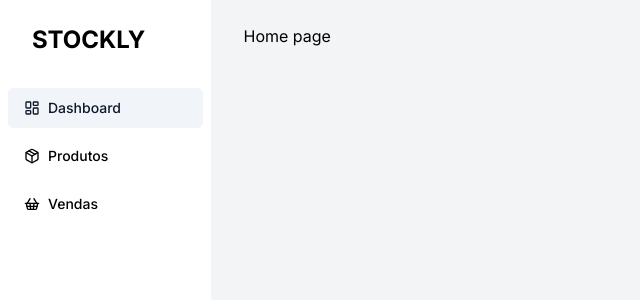
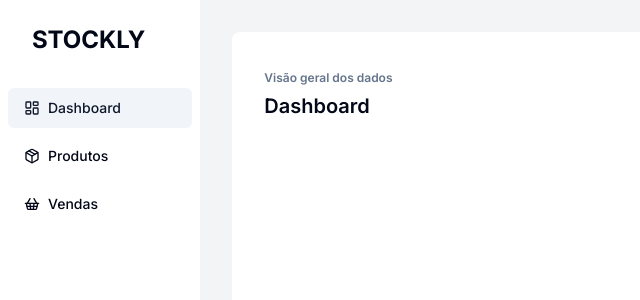
Before and after one commit to devpedro-dias/stockly, a Next.js app: page / in a window 1280 px wide. Shown: the top 300 px of the page, without its empty margins (0-640 px from the left). Built offline with nearby package versions, Linux system fonts and the light colour scheme.

Commit message:
refactor: add header component

```diff
--- /dev/null
+++ b/app/_components/header.tsx
@@ -0,0 +1,37 @@
+import { ReactNode } from "react";
+
+import { cn } from "../_lib/utils";
+
+export const HeaderTitle = ({ children }: { children: ReactNode }) => {
+  return <h2 className="text-xl font-semibold">{children}</h2>;
+};
+
+export const HeaderSubtitle = ({ children }: { children: ReactNode }) => {
+  return (
+    <span className="text-xs font-semibold text-slate-500">{children}</span>
+  );
+};
+
+export const HeaderLeft = ({ children }: { children: ReactNode }) => {
+  return <div className="space-y-1">{children}</div>;
+};
+
+export const HeaderRight = ({ children }: { children: ReactNode }) => {
+  return <div>{children}</div>;
+};
+
+const Header = ({
+  children,
+  className,
+}: {
+  children: ReactNode;
+  className?: string;
+}) => {
+  return (
+    <div className={cn("flex w-full items-center justify-between", className)}>
+      {children}
+    </div>
+  );
+};
+
+export default Header;
--- a/app/globals.css
+++ b/app/globals.css
@@ -8,7 +8,7 @@ body {
 }
 
 body {
-  @apply bg-background;
+  @apply bg-gray-100;
 }
 
 @layer base {
@@ -119,6 +119,6 @@ body {
     @apply border-border;
   }
   body {
-    @apply bg-gray-100;
+    @apply bg-background text-foreground;
   }
 }
--- a/app/layout.tsx
+++ b/app/layout.tsx
@@ -21,9 +21,7 @@ export default function RootLayout({
       <body className={`${inter.className} min-h-screen antialiased`}>
         <div className="flex h-full">
           <Sidebar />
-          <div className="min-h-screen w-full bg-gray-100 px-8 py-6">
-            {children}
-          </div>
+          {children}
         </div>
         <Toaster />
       </body>
--- a/app/page.tsx
+++ b/app/page.tsx
@@ -1,5 +1,21 @@
+import Header, {
+  HeaderLeft,
+  HeaderSubtitle,
+  HeaderTitle,
+} from "./_components/header";
+
 const Home = () => {
-  return <div>Home page</div>;
+  return (
+    <div className="m-8 w-full space-y-8 rounded-lg bg-white p-8">
+      <Header>
+        <HeaderLeft>
+          <HeaderSubtitle>Visão geral dos dados</HeaderSubtitle>
+
+          <HeaderTitle>Dashboard</HeaderTitle>
+        </HeaderLeft>
+      </Header>
+    </div>
+  );
 };
 
 export default Home;
--- a/app/products/page.tsx
+++ b/app/products/page.tsx
@@ -1,3 +1,9 @@
+import Header, {
+  HeaderLeft,
+  HeaderRight,
+  HeaderSubtitle,
+  HeaderTitle,
+} from "../_components/header";
 import { DataTable } from "../_components/ui/data-table";
 import { getProducts } from "../_data-access/product/get-products";
 
@@ -8,15 +14,17 @@ const ProductsPage = async () => {
   const products = await getProducts();
 
   return (
-    <div className="m-1 h-full w-full space-y-8 overflow-hidden rounded-lg bg-white p-8">
-      <div className="flex items-end justify-between">
-        <div className="space-y-1">
-          <span className="text-xs font-semibold text-slate-500">Produtos</span>
-          <h1 className="text-2xl font-bold">Gestão de produtos</h1>
-        </div>
+    <div className="m-8 w-full space-y-8 rounded-lg bg-white p-8">
+      <Header>
+        <HeaderLeft>
+          <HeaderSubtitle>Gestão de Produtos</HeaderSubtitle>
 
-        <CreateProductButton />
-      </div>
+          <HeaderTitle>Produtos</HeaderTitle>
+        </HeaderLeft>
+        <HeaderRight>
+          <CreateProductButton />
+        </HeaderRight>
+      </Header>
 
       <DataTable
         columns={productTableColumns}
--- a/app/sales/page.tsx
+++ b/app/sales/page.tsx
@@ -1,3 +1,9 @@
+import Header, {
+  HeaderLeft,
+  HeaderRight,
+  HeaderSubtitle,
+  HeaderTitle,
+} from "../_components/header";
 import { ComboboxOption } from "../_components/ui/combobox";
 import { DataTable } from "../_components/ui/data-table";
 import { getProducts } from "../_data-access/product/get-products";
@@ -19,16 +25,21 @@ const SalesPage = async () => {
     productOptions,
   }));
   return (
-    <div className="h-screen w-full space-y-8 rounded-lg bg-white p-8">
-      <div className="flex w-full items-center justify-between">
-        <div className="space-y-1">
-          <span className="text-xs font-semibold text-slate-500">
-            Gestão de Vendas
-          </span>
-          <h2 className="text-xl font-semibold">Vendas</h2>
-        </div>
-        <CreateSaleButton productOptions={productOptions} products={products} />
-      </div>
+    <div className="m-8 w-full space-y-8 rounded-lg bg-white p-8">
+      <Header>
+        <HeaderLeft>
+          <HeaderSubtitle>Gestão de Vendas</HeaderSubtitle>
+
+          <HeaderTitle>Vendas</HeaderTitle>
+        </HeaderLeft>
+        <HeaderRight>
+          <CreateSaleButton
+            productOptions={productOptions}
+            products={products}
+          />
+        </HeaderRight>
+      </Header>
+
       <DataTable columns={saleTableColumns} data={tableData} />
     </div>
   );
```
